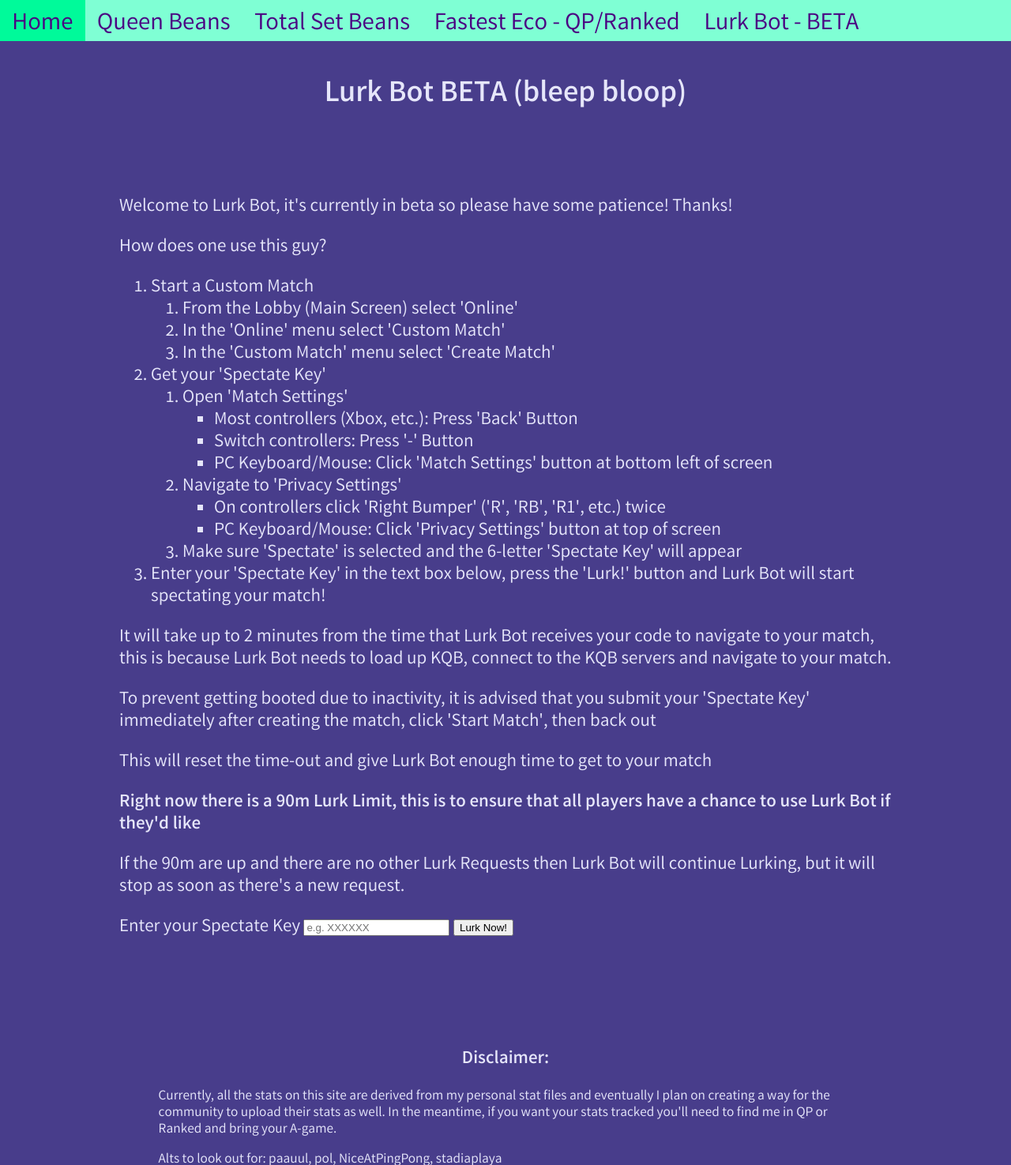
After one commit to paulhicks91/3co-app, a Flask app: template templates/lurk.jinja2 in a window 1280 px wide. The commit adds this page. Shown: the top 1475 px of the page at 79% size. Run offline with Flask 2, Linux system fonts and the light colour scheme; the template is opened without the code that fills it, so the values that code supplies are empty.

Commit message:
Added templates, queries and routes for Lurk Bot Added Google Cloud Pub/Sub client function and updated BigQuery client function in bigquery.py Slightly formatted file and updated roadmap section in README.md

```diff
--- a/app.py
+++ b/app.py
@@ -2,11 +2,11 @@
 import os
 from datetime import datetime
 
-from flask import Flask, url_for, render_template, request, jsonify
+from flask import Flask, url_for, render_template, request, jsonify, redirect
 from werkzeug.middleware.proxy_fix import ProxyFix
 from flask_compress import Compress
 
-from bigquery import create_client, run_query
+from bigquery import create_bigquery_client, run_query
 
 app = Flask(__name__)
 
@@ -26,6 +26,7 @@
     {'name': 'Queen Beans', 'url': 'queen_beans'},
     {'name': 'Total Set Beans', 'url': 'total_set_beans'},
     {'name': 'Fastest Eco - QP/Ranked', 'url': 'fastest_eco_qp_ranked'},
+    {'name': 'Lurk Bot - BETA', 'url': 'lurk'},
 ]
 
 MAP_IMAGES = [
@@ -62,13 +63,13 @@
 
 @app.route('/queen-beans')
 def queen_beans():
-    bigquery_client = create_client()
+    bigquery_client = create_bigquery_client()
     leaderboard_items = []
     query_results = run_query('bigquery/queries/queen_bean_rankings.sql', bigquery_client)
     short_desc = 'Leaderboards for the most queen beans by a single player in a single map'
     desc = 'A Queen Bean is a berry that is knocked in by a queen. VV rare and VV hard to do.<br>' \
-            'These are the people with the most queen beans in a single map.<br>' \
-            'The stats are only from Quick Play or Ranked and do not include Customs or Locals.'
+           'These are the people with the most queen beans in a single map.<br>' \
+           'The stats are only from Quick Play or Ranked and do not include Customs or Locals.'
 
     for row in query_results:
 
@@ -99,7 +100,7 @@
 
 @app.route('/fastest-eco-qp-ranked')
 def fastest_eco_qp_ranked():
-    bigquery_client = create_client()
+    bigquery_client = create_bigquery_client()
     leaderboard_items = []
     query_results = run_query('bigquery/queries/ranked_qp_fastest_eco.sql', bigquery_client)
     short_desc = 'Leaderboards for the teams with the fastest economic victories for a single map'
@@ -147,9 +148,30 @@
         return jsonify(leaderboard_items)
 
 
+@app.route('/lurk', methods=['GET', 'POST'])
+def lurk():
+    bigquery_client = create_bigquery_client()
+    if request.method == 'GET':
+        lurk_queue = run_query('bigquery/queries/get_lurk_key.sql', bigquery_client)
+        for row in lurk_queue:
+            if lurk_key := row['lurk_key']:
+                return render_template('lurk.jinja2', lurk_key=lurk_key)
+        return render_template('lurk.jinja2', lurk_key='')
+    if request.method == 'POST':
+        lurk_key = request.form['lurk-key'].upper()
+        bigquery_client.query(f'INSERT hot-chee-to.match_stats.lurk_queue (lurk_key) VALUES(\'{lurk_key}\')')
+        return redirect(url_for('lurk_active', lurk_key=lurk_key))
+
+
+@app.route('/lurk/<lurk_key>')
+def lurk_active(lurk_key):
+    if re.match('^[a-zA-Z]{6}$', lurk_key):
+        return render_template('lurking.jinja2', lurk_key=lurk_key.upper())
+
+
 @app.route('/total-set-beans')
 def total_set_beans():
-    bigquery_client = create_client()
+    bigquery_client = create_bigquery_client()
     leaderboard_items = []
     query_results = run_query('bigquery/queries/ranked_qp_total_set_beans.sql', bigquery_client)
     short_desc = 'Leaderboards for most beans in a single set by a single player'
--- a/bigquery.py
+++ b/bigquery.py
@@ -1,4 +1,4 @@
-from google.cloud import bigquery
+from google.cloud import bigquery, pubsub_v1
 import os
 from datetime import datetime
 import ntpath
@@ -15,8 +15,20 @@
 SERVICE_ACCOUNT_JSON = 'bigquery/service-account.json'
 
 
-def create_client(service_account_json_filename: str = SERVICE_ACCOUNT_JSON) -> bigquery.Client:
+def create_pubsub_client(service_account_json_filename: str = SERVICE_ACCOUNT_JSON, publisher: bool = True):
     if not os.path.isfile(service_account_json_filename):
+        if publisher:
+            return pubsub_v1.PublisherClient()
+        return pubsub_v1.SubscriberClient()
+    else:
+        if publisher:
+            return pubsub_v1.PublisherClient.from_service_account_json(service_account_json_filename)
+        return pubsub_v1.SubscriberClient.from_service_account_json(service_account_json_filename)
+
+
+def create_bigquery_client(service_account_json_filename: str = SERVICE_ACCOUNT_JSON) -> bigquery.Client:
+    if not os.path.isfile(service_account_json_filename):
+        print(f'file {service_account_json_filename} does not exist {os.getcwd()}')
         return bigquery.Client()
     return bigquery.Client.from_service_account_json(service_account_json_filename)
 
--- /dev/null
+++ b/bigquery/queries/get_lurk_key.sql
@@ -0,0 +1,6 @@
+SELECT lurk_key
+FROM `hot-chee-to.match_stats.lurk_queue`
+WHERE (ts >= TIMESTAMP_ADD(CURRENT_TIMESTAMP(), INTERVAL -20 MINUTE) AND expiration_ts IS NULL)
+   OR expiration_ts >= CURRENT_TIMESTAMP()
+ORDER BY ts
+LIMIT 1
--- a/local_operations.py
+++ b/local_operations.py
@@ -1,4 +1,4 @@
-from bigquery import create_client, put_match_stats_from_file_list
+from bigquery import create_bigquery_client, put_match_stats_from_file_list
 from utils import json_load, get_dir_files, copy_file
 from ntpath import basename
 
@@ -8,7 +8,7 @@
 
 def upload_match_files():
     match_files = [match_file for match_file in get_dir_files(CONFIGS['match_dir']) if match_file.endswith('.json')]
-    bq_client = create_client()
+    bq_client = create_bigquery_client()
     username = CONFIGS.get('username', None)
     if username:
         query = f"""
--- a/static/style.css
+++ b/static/style.css
@@ -1,7 +1,7 @@
 @font-face {
     font-family: 'Varta';
     src: url('/static/fonts/Varta-Regular.woff2') format('woff2'),
-        url('/static/fonts/Varta-Regular.woff') format('woff');
+    url('/static/fonts/Varta-Regular.woff') format('woff');
     font-weight: normal;
     font-style: normal;
     font-display: swap;
@@ -10,7 +10,7 @@
 @font-face {
     font-family: 'Varta';
     src: url('/static/fonts/Varta-Bold.woff2') format('woff2'),
-        url('/static/fonts/Varta-Bold.woff') format('woff');
+    url('/static/fonts/Varta-Bold.woff') format('woff');
     font-weight: bold;
     font-style: normal;
     font-display: swap;
@@ -19,7 +19,7 @@
 @font-face {
     font-family: 'Varta';
     src: url('/static/fonts/Varta-Light.woff2') format('woff2'),
-        url('/static/fonts/Varta-Light.woff') format('woff');
+    url('/static/fonts/Varta-Light.woff') format('woff');
     font-weight: 300;
     font-style: normal;
     font-display: swap;
@@ -335,6 +335,12 @@
     min-width: 0;
 }
 
+.yt-player {
+    width: 64vw;
+    height: 36vw;
+    place-self: center;
+}
+
 @media screen and (max-width: 1312px) {
     body {
         font-size: 0.6em;
@@ -364,6 +370,11 @@
         width: 100%;
     }
 
+    .yt-player {
+        width: 96vw;
+        height: 54vw;
+    }
+
     .content .overlay,
     .content .overlay-team,
     .content img,
--- /dev/null
+++ b/templates/lurk.jinja2
@@ -0,0 +1,62 @@
+{% extends "default.jinja2" %}
+
+{% block title %}Lurk Bot BETA{% endblock %}
+
+{% block content %}
+    <h1>Lurk Bot BETA (bleep bloop)</h1>
+
+    <div class="desc">
+        <p>Welcome to Lurk Bot, it's currently in beta so please have some patience! Thanks!</p>
+        <p>How does one use this guy?</p>
+        <ol>
+            <li>Start a Custom Match
+                <ol>
+                    <li>From the Lobby (Main Screen) select 'Online'</li>
+                    <li>In the 'Online' menu select 'Custom Match'</li>
+                    <li>In the 'Custom Match' menu select 'Create Match'</li>
+                </ol>
+            </li>
+            <li>Get your 'Spectate Key'
+                <ol>
+                    <li>Open 'Match Settings'
+                        <ul>
+                            <li>Most controllers (Xbox, etc.): Press 'Back' Button</li>
+                            <li>Switch controllers: Press '-' Button</li>
+                            <li>PC Keyboard/Mouse: Click 'Match Settings' button at bottom left of screen</li>
+                        </ul>
+                    </li>
+                    <li>Navigate to 'Privacy Settings'
+                        <ul>
+                            <li>On controllers click 'Right Bumper' ('R', 'RB', 'R1', etc.) twice</li>
+                            <li>PC Keyboard/Mouse: Click 'Privacy Settings' button at top of screen</li>
+                        </ul>
+                    </li>
+                    <li>Make sure 'Spectate' is selected and the 6-letter 'Spectate Key' will appear</li>
+                </ol>
+            </li>
+            <li>Enter your 'Spectate Key' in the text box below, press the 'Lurk!' button and Lurk Bot will start
+                spectating your match!
+            </li>
+        </ol>
+        <p>It will take up to 2 minutes from the time that Lurk Bot receives your code to navigate to your match,
+            this is because Lurk Bot needs to load up KQB, connect to the KQB servers and navigate to your match.</p>
+        <p>To prevent getting booted due to inactivity, it is advised that you submit your 'Spectate Key' immediately
+            after creating the match, click 'Start Match', then back out</p>
+        <p>This will reset the time-out and give Lurk Bot enough time to get to your match</p>
+        <p><strong>Right now there is a 90m Lurk Limit, this is to ensure that all players have a chance to use Lurk Bot
+            if they'd like</strong></p>
+        <p>If the 90m are up and there are no other Lurk Requests then Lurk Bot will continue Lurking, but it will stop
+            as soon as there's a new request.</p>
+        {% if not lurk_key %}
+            <form action="/lurk" method="post">
+                <label for="lurk-key">Enter your Spectate Key</label>
+                <input name="lurk-key" id="lurk-key" placeholder="e.g. XXXXXX" pattern="^[a-zA-Z]{6}$">
+                <button>Lurk Now!</button>
+            </form>
+        {% else %}
+            <p><strong>Lurk Bot currently unavailable, currently Lurking <a
+                    href="{{ url_for('lurk_active', lurk_key=lurk_key) }}">{{ lurk_key.upper() }}</a></strong></p>
+        {% endif %}
+    </div>
+
+{% endblock %}
```
Also changed, not shown: templates/lurking.jinja2 (added, +27 -0 lines), README.md.
